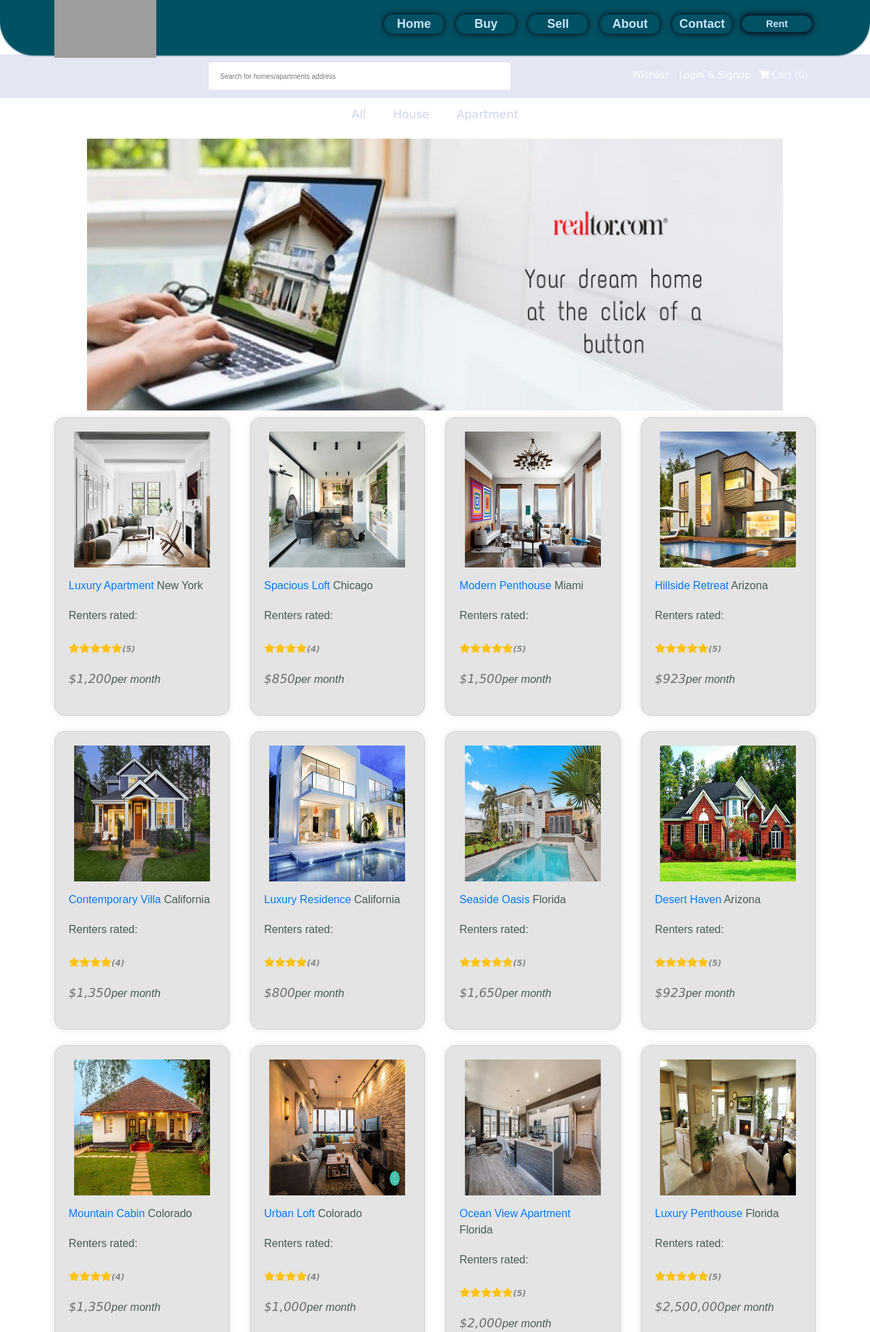
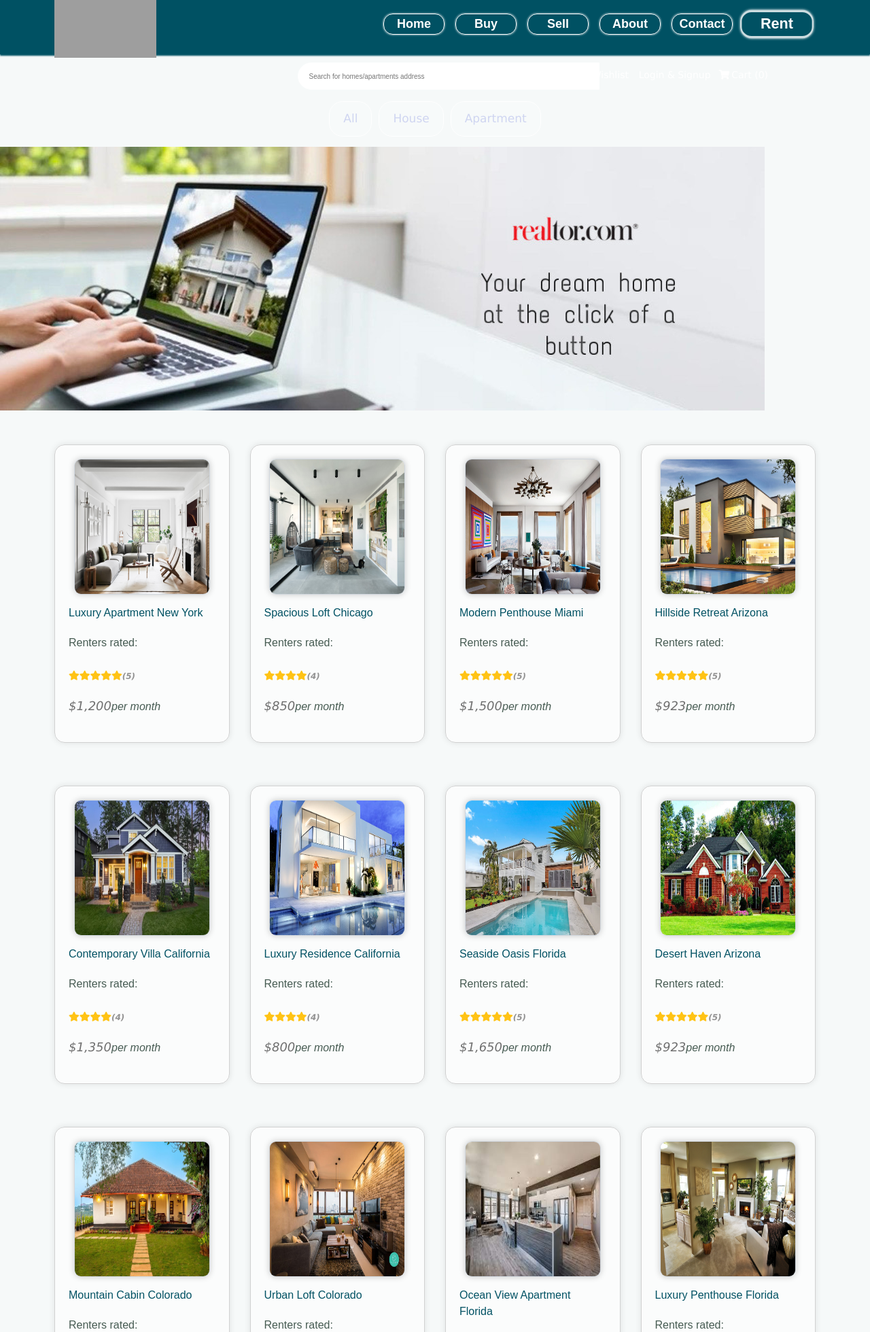
Before and after one commit to PashtrikZogaj2/Projekti-UEB-1, a PHP site: page /rent.html in a window 1280 px wide. Shown: the top 1960 px of the page at 68% size. Run offline with PHP 8.4, Linux system fonts and the light colour scheme; grey boxes are pictures that could not be loaded.

Commit message:
Add files via upload

```diff
--- a/StyleRent.css
+++ b/StyleRent.css
@@ -128,24 +129,26 @@ p{
 
 body{
     width: 100%;
-    background-color: #0b5394;
+    background-color:#e5edef50;
+
+
 }
 
 
 
-
-/* Header Start */
+/* Headeri*/
 #header{
     display: flex;
     align-items: center;
     justify-content: space-between;
     padding: 10px 80px;
-    background: #e3e6f3;
-    box-shadow: 0 5px 15px rgba(0, 0, 0, 0.06);
+    background: #005163;
     z-index: 999;
     position: sticky;
     top: 0;
+    height: 80px;
     left: 0;
+    box-shadow: 0 2px 2px #005163;
 }
 
 #navbar{
@@ -155,54 +158,78 @@ body{
 }
 
 #navbar li{
+    display: flex;
+    align-items: center;
+    justify-content: center;
     list-style: none;
-    padding: 0 20px;
+    padding: 1px 10px;
     position: relative;
+    margin: 8px;
+    border: 1px solid #ffffff;
+    border-radius: 14px;
+    box-shadow: 0 0 3px #ffffff;
+    width:90px;
+    transition: all 0.3s ease;
 }
 
 #navbar li a{
     text-decoration: none;
     font-size: 100%;
+    font-size: 18px;
     font-weight: 600;
-    color: #1a1a1a;
+    color: #ffffff;
     transition: 0.3s ease;
 }
-
-
-
-
-
+#navbar li:hover, #navbar li:has(a.active) {
+    border-bottom: 3px solid #ffffffcc;
+    border-top: 3px solid #ffffffcc;
+    border-right: 2px solid #ffffffcc;
+    border-left: 2px solid #ffffffcc;
+    transition: 0.1s;
+    margin:12px;
+    transform: scale(1.2);}
+#navbar li a:hover,
+#navbar li a.active {
+    transition:all 0.2s ease-in-out;
+}
 
 /*searchi*/
 .search-panel {
-background:#e3e6f3;
+    background:transparent;
     padding: 12px 0px;
+    align-self: start;
+
   }
   .search-textbox {
     padding-left: 16px;
     height: 40px;
     width: 80%;
     border: 1px solid #fff;
-float: left;
+    margin-left: 130.5px;
+    border-bottom-left-radius: 20px;
+    border-top-left-radius: 20px;
+
   }
   .search-button {
-height: 42px;
+    height: 40px;
     width: 55px;
     border: none;
     background: white;
-float: left;
+    float: right;
+    border-bottom-right-radius: 20px;
+    border-top-right-radius: 20px;
   }
   .search-button i {
     color: black;
   }
   .cart-sect {
     list-style: none;
-float: right;
     margin-top: 8px;
   }
   .cart-sect li {
   float: left;
     padding: 0px 6px;
+
   }
   .cart-sect li a {
     font-size: 14px;
@@ -227,44 +264,70 @@ color:#cfd5f1;
     font-size: 17px;
     font-family: Verdana, Geneva, Tahoma, sans-serif;
     text-decoration: none;
+
   }
   .main-menu li {
 
-float: left;
+    border: 1px solid #ffffff;
     padding: 12px 20px;
+    border-radius: 20px;
+    margin: 5px;
+transition: all 0.2s ease-in-out;
+background-color: #ffffff20;
   }
-.slider{
+  .main-menu li:hover{
+    transform: scale(1.1);
+    box-shadow: 0 0 4px white;
 
-    display: block;
+  }
+
+  #bg{
+    display:grid;
+    grid-template-columns: 100%;
+    grid-template-rows: 50% 50%;
         margin-left: auto;
         margin-right: auto;
-    width: 80%;
-    height: 400px;
-
+        width: 100%;
+        height: 512px;
+    background-image: url(banner2up.png);
+    background-size:contain;
+    background-repeat: no-repeat;
+    box-shadow: inset 0 0 0 1000px #00181d90;
+  }
+  #bgshadow{
+    box-shadow: 0 0 100px 300px #00181d20;
   }
 /*Listingat edhe ratings*/
 .product-section {
-padding-top: 10px;
+    padding-top: 50px;
     padding-left:15px;
     padding-right:15px;
-margin-bottom:20px;
+    margin-bottom:60px;
     min-height: 442px;
     max-height: 442px;
+
     }
     .product-img {
     width:200px;
     height:200px;
+    border-radius: 10px;
+    border:1px solid #d2d8df;
+    box-shadow:0px 0px 10px rgba(0, 0, 0, 0.2) ;
     }
     .product-img-center {
     text-align:center;
     }
     .product-border {
-border: 1px solid #d1d1d1;
+    border: 1px solid #d2d8df;
     padding:20px;
-background-color:#e4e4e4;
+    background-color: #ffffff90;
     box-shadow: 0px 0px 10px rgba(0, 0, 0, 0.1);
     border-radius: 15px;
     max-height: 440px;
+    }
+    a, a:hover, a:focus, a:active {
+        text-decoration: none;
+
    }
     .product-name {
         max-width: 410px;
@@ -272,14 +335,20 @@ max-height: 440px;
         overflow: hidden;
         text-overflow: ellipsis;
         white-space: nowrap;
-    color: #232b33;
+        color: #4b6177;
         text-decoration: none;
         font-size: 17px;
         font-family: Verdana, Geneva, Tahoma, sans-serif;
     }
+    .product-title{
+        color:#005163 ;
+    }
+    .product-title a {
+        color:inherit;
+    }
+    .product-name a {
 
-.product-name a {
-color: #232b33;
+    color: inherit;
     text-decoration: none;
     font-size: 17px;
     font-family: Verdana, Geneva, Tahoma, sans-serif;
@@ -304,38 +373,33 @@ font-family: Verdana, Geneva, Tahoma, sans-serif;
     }
 
 
-.product-price {
-margin-top:15px;
+    .product-original-price {
+    margin-top:10px;
+
     }
     .product-border {
+        max-height: 442px;
         border: 1px solid #d1d1d1;
         padding: 20px;
-    transition: box-shadow 0.3s ease; /* Added transition for smooth effect */
+        transition: box-shadow 0.3s ease;
     }
 
     .product-border:hover {
-    box-shadow: 0 0 15px rgba(0, 0, 0, 0.3); /* Added box-shadow on hover */
+        box-shadow: 0 0 15px rgba(0, 0, 0, 0.3);
     }
     .product-border {
-    /* existing styles */
-    cursor: pointer; /* Change cursor to pointer on hover */
+
+        cursor: pointer;
     }
     .product-border {
-    /* existing styles */
-    transition: box-shadow 0.3s ease, transform 0.3s ease; /* Add other properties as needed */
+
+        transition: box-shadow 0.3s ease, transform 0.3s ease;
     }
     .product-border:hover {
-    /* existing styles */
-    background-color: #f8f8f8; /* Change background color on hover */
-    opacity: 0.9; /* Adjust opacity on hover */
-    transform: scale(1.02); /* Scale the element slightly on hover */
-}
 
-
-/* Basement (Assuming by basement you mean the body background) */
-body {
-    /* existing styles */
-    background-color: #ffffff; /* Light gray background color for the body */
+        background-color: #f8f8f8;
+        opacity: 0.9;
+        transform: scale(1.02);
     }
 
 
@@ -432,66 +515,6 @@ footer .copyright {
         text-align: center;
     }
 
-
-/* Remove previous styles for #header and #navbar */
-/* ... (previous styles) ... */
-
-/* Updated styles for #header */
-#head{
-    height: inherit;
-    width: 100%;
-    background-color: #0b5394;
-}
-#header {
-    display: flex;
-    align-items: center;
-    justify-content: space-between;
-    padding: 10px 80px;
-    background: #0b5394cc;
-    z-index: 999;
-    position: sticky;
-    top: 0;
-    height: 80px;
-    left: 0;
-    border-bottom-left-radius: 50px;
-    border-bottom-right-radius: 50px;
-    box-shadow: 0 5px 15px #0b5394;
-}
-
-/* Updated styles for #navbar */
-#navbar li {
-    list-style: none;
-    padding: 1px 20px;
-    position: relative;
-    margin: 8px;
-    border: 1px solid #073762;
-    border-radius: 14px;
-    box-shadow: 0 0 8px #073762;
-}
-
-#navbar li a {
-    text-decoration: none;
-    font-size: 100%;
-    font-size: 18px;
-    font-weight: 600;
-    color: #c8e5ff;
-    transition: 0.3s ease;
-}
-
-#navbar li:hover,
-#navbar li:has(a.active) {
-    border-bottom: 4px solid #073762ff;
-    border-top: 4px solid #073762ff;
-    transition: 0.1s;
-    margin: 12px;
-    transform: scale(1.2);
-}
-
-#navbar li a:hover,
-#navbar li a.active {
-    font-size: 120%;
-    transition: 0.2s;
-}
     .container-fluid {
 
         border-radius: 40px;
@@ -645,59 +676,3 @@ span{
         transition: rotate(180deg);
         -webkit-transform: rotate(180deg);
     }
-
-#header{
-    display: flex;
-    align-items: center;
-    justify-content: space-between;
-    padding: 10px 80px;
-    background: #005163;
-    z-index: 999;
-    position: sticky;
-    top: 0;
-    height: 80px;
-    left: 0;
-    box-shadow: 0 2px 2px #005163;
-}
-
-#navbar{
-    display: flex;
-    align-items: center;
-    justify-content: center;
-}
-
-#navbar li{
-    display: flex;
-    align-items: center;
-    justify-content: center;
-    list-style: none;
-    padding: 1px 10px;
-    position: relative;
-    margin: 8px;
-    border: 1px solid #091a2b;
-    border-radius: 14px;
-    box-shadow: 0 0 8px #091a2b;
-    width:90px;
-    transition: all 0.3s ease;
-}
-
-#navbar li a{
-    text-decoration: none;
-    font-size: 100%;
-    font-size: 18px;
-    font-weight: 600;
-    color: #c8e5ff;
-    transition: 0.3s ease;
-}
-#navbar li:hover, #navbar li:has(a.active) {
-    border-bottom: 3px solid #091a2bcc;
-    border-top: 3px solid #091a2bcc;
-    border-right: 2px solid #091a2bcc;
-    border-left: 2px solid #091a2bcc;
-    transition: 0.1s;
-    margin:12px;
-    transform: scale(1.2);}
-#navbar li a:hover,
-#navbar li a.active {
-    transition:all 0.2s ease-in-out;
-}
```
Also changed, not shown: other parts of StyleRent.css (+40 -2 lines). Lines whose indentation alone changed are shown as unchanged.
